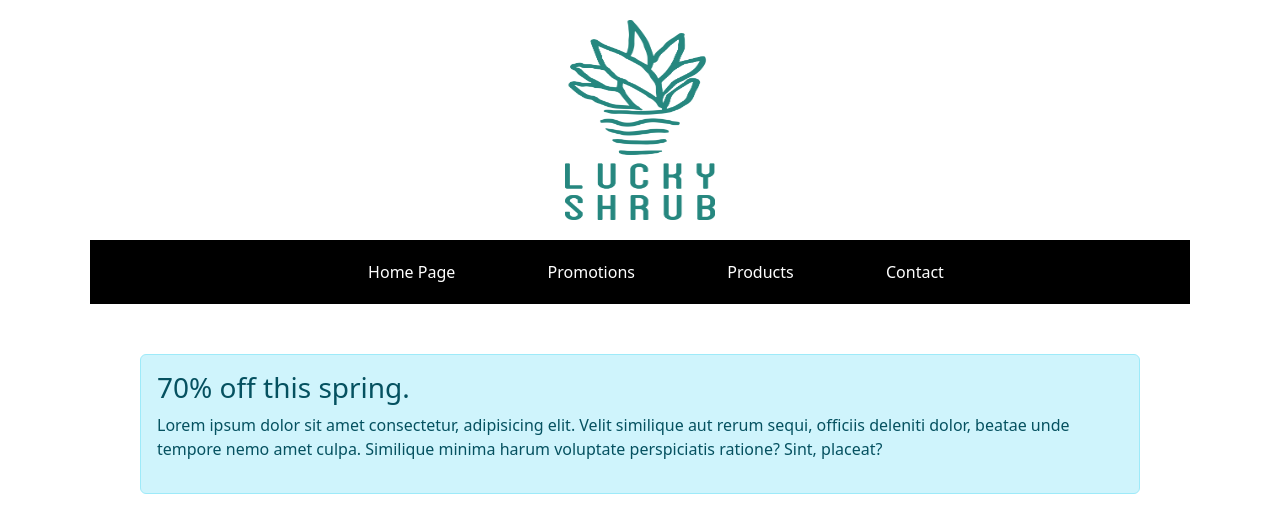
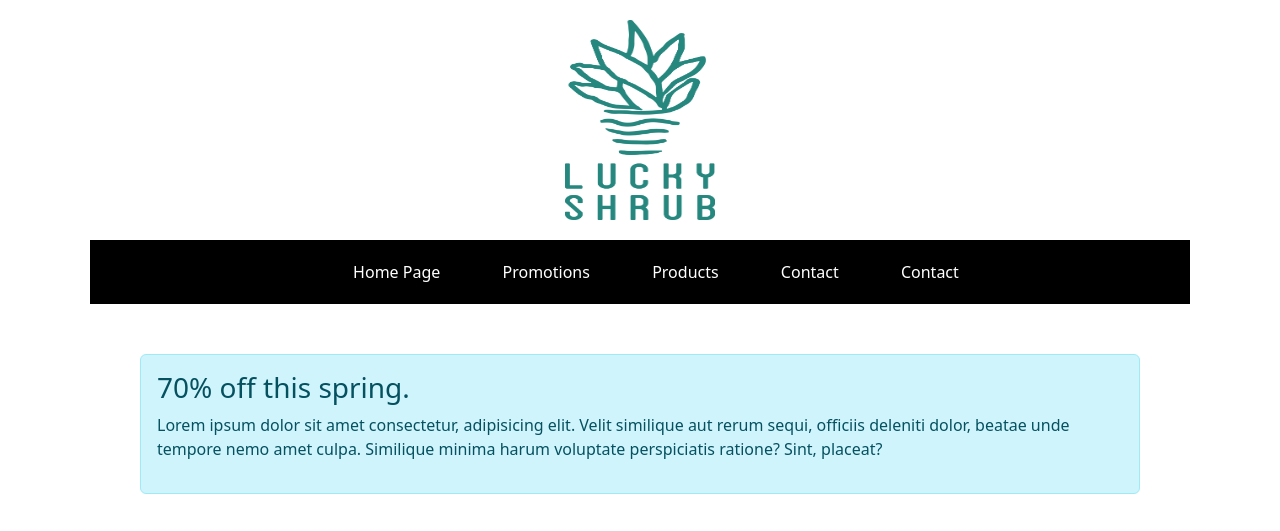
Before and after one commit to kowais915/lucky_shrub, a plain HTML site: page index.html in a window 1280 px wide. Shown: the top 531 px of the page. Drawn offline with nearby package versions, Linux system fonts and the light colour scheme; files whose address does not match are found by name.

Commit message:
:art: added a link to source code

```diff
--- a/index.html
+++ b/index.html
@@ -22,6 +22,8 @@
             <li><a href="#banner">Promotions</a></li>
             <li><a href="#products">Products</a></li>
             <li><a href="#contact">Contact</a></li>
+            <li><a href="https://github.com/kowais915/lucky_shrub">Contact</a></li>
+
         </ul>
     </nav>
 
```
